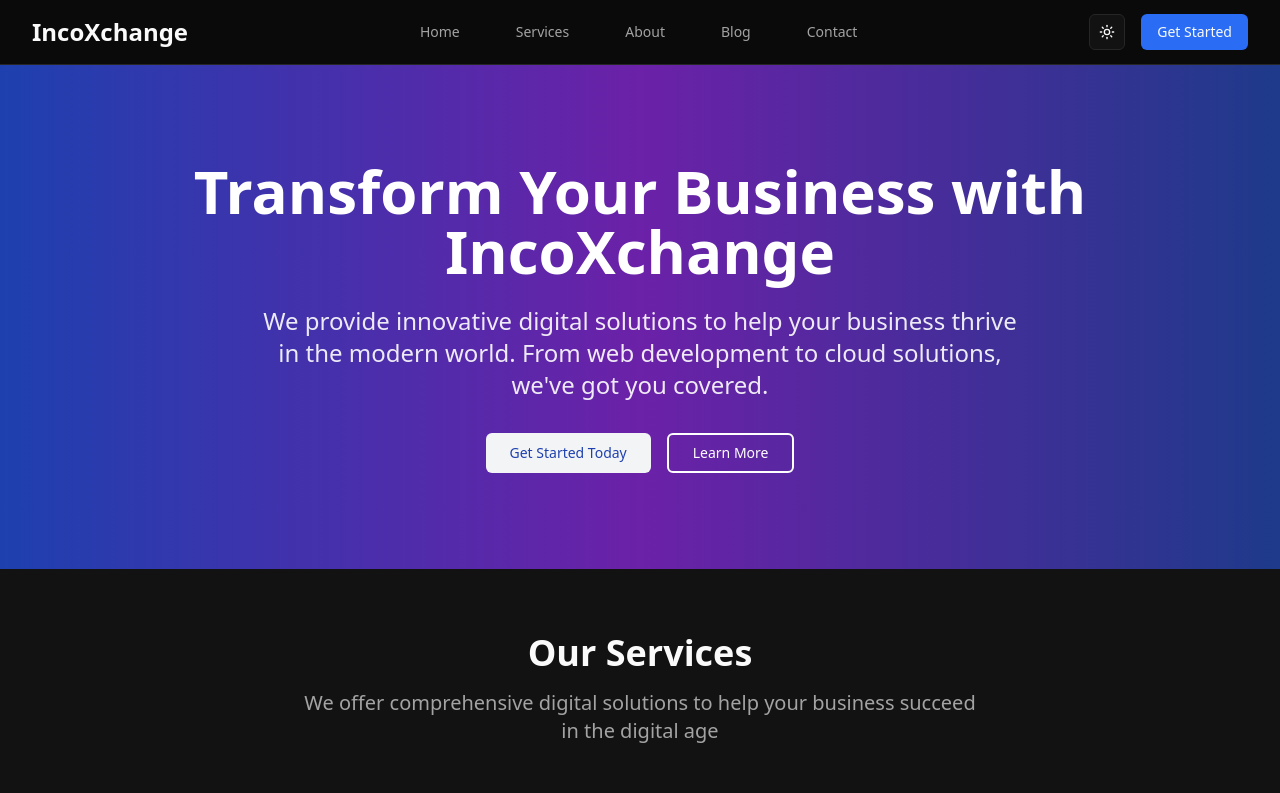
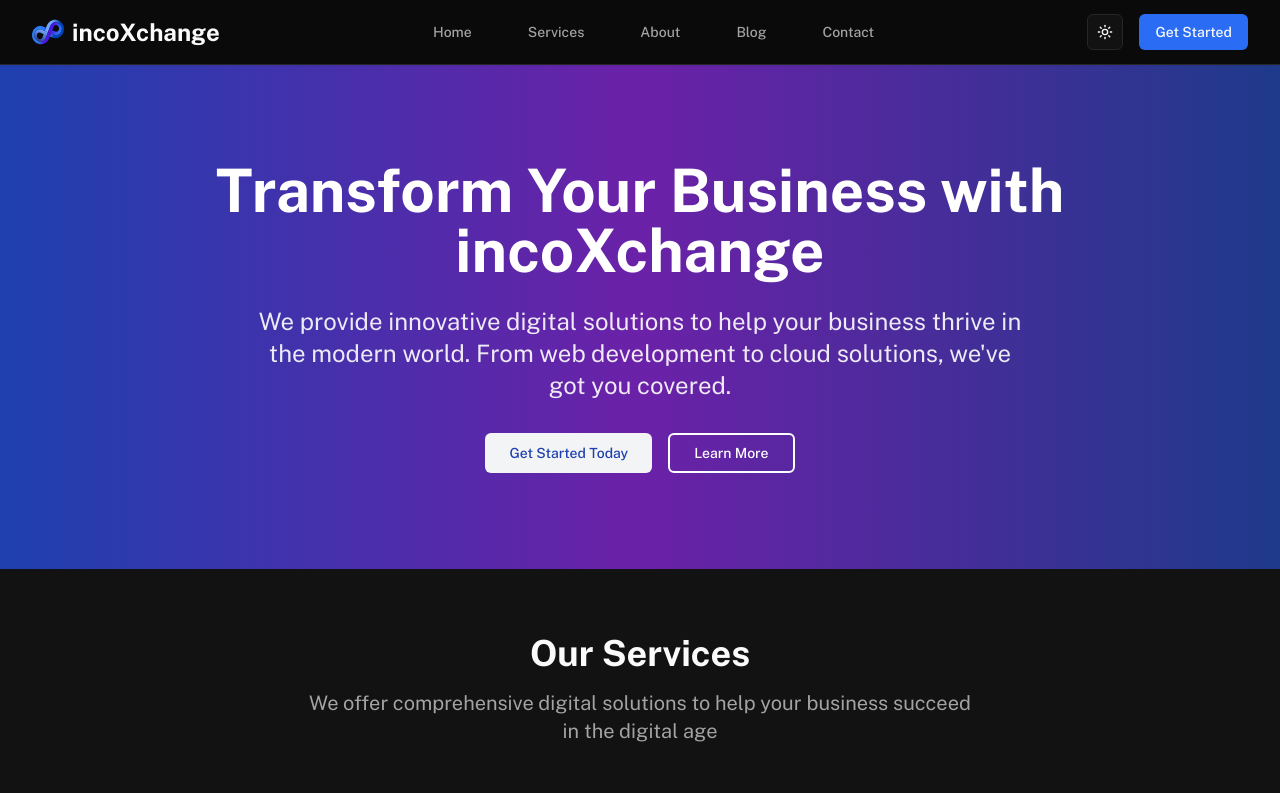
Before and after one commit to vznlabdev/ixc-website, a Next.js app: page / in a window 1280 px wide. Shown: the top 793 px of the page. Built offline with nearby package versions, Linux system fonts and the light colour scheme.

Commit message:
Theme Switcher

```diff
--- a/sanity.config.ts
+++ b/sanity.config.ts
@@ -5,7 +5,7 @@ import { schemaTypes } from './schemas'
 
 export default defineConfig({
   name: 'default',
-  title: 'IncoXchange',
+  title: 'incoXchange',
   projectId: process.env.NEXT_PUBLIC_SANITY_PROJECT_ID || '',
   dataset: process.env.NEXT_PUBLIC_SANITY_DATASET || 'production',
   plugins: [structureTool(), visionTool()],
--- a/src/app/layout.tsx
+++ b/src/app/layout.tsx
@@ -1,38 +1,34 @@
 import type { Metadata } from "next";
-import { Geist, Geist_Mono } from "next/font/google";
+import { Public_Sans } from "next/font/google";
 import "./globals.css";
 import Header from "@/components/Header";
 import Footer from "@/components/Footer";
 import { ThemeProvider } from "@/components/ThemeProvider";
 
-const geistSans = Geist({
-  variable: "--font-geist-sans",
+const publicSans = Public_Sans({
+  variable: "--font-public-sans",
   subsets: ["latin"],
-});
-
-const geistMono = Geist_Mono({
-  variable: "--font-geist-mono",
-  subsets: ["latin"],
+  display: "swap",
 });
 
 export const metadata: Metadata = {
-  title: "IncoXchange - Digital Transformation & Business Solutions",
-  description: "Transform your business with IncoXchange. We provide innovative digital solutions including web development, mobile apps, cloud solutions, and consulting services.",
+  title: "incoXchange - Digital Transformation & Business Solutions",
+  description: "Transform your business with incoXchange. We provide innovative digital solutions including web development, mobile apps, cloud solutions, and consulting services.",
   keywords: "digital transformation, web development, mobile apps, cloud solutions, consulting, business solutions",
-  authors: [{ name: "IncoXchange Team" }],
-  creator: "IncoXchange",
-  publisher: "IncoXchange",
+  authors: [{ name: "incoXchange Team" }],
+  creator: "incoXchange",
+  publisher: "incoXchange",
   openGraph: {
-    title: "IncoXchange - Digital Transformation & Business Solutions",
-    description: "Transform your business with IncoXchange. We provide innovative digital solutions for modern businesses.",
+    title: "incoXchange - Digital Transformation & Business Solutions",
+    description: "Transform your business with incoXchange. We provide innovative digital solutions for modern businesses.",
     url: "https://incoxchange.com",
-    siteName: "IncoXchange",
+    siteName: "incoXchange",
     type: "website",
   },
   twitter: {
     card: "summary_large_image",
-    title: "IncoXchange - Digital Transformation & Business Solutions",
-    description: "Transform your business with IncoXchange. We provide innovative digital solutions for modern businesses.",
+    title: "incoXchange - Digital Transformation & Business Solutions",
+    description: "Transform your business with incoXchange. We provide innovative digital solutions for modern businesses.",
   },
 };
 
@@ -44,7 +40,7 @@ export default function RootLayout({
   return (
     <html lang="en" suppressHydrationWarning>
       <body
-        className={`${geistSans.variable} ${geistMono.variable} antialiased`}
+        className={`${publicSans.variable} font-sans antialiased`}
       >
         <ThemeProvider>
           <Header />
--- a/src/components/Footer.tsx
+++ b/src/components/Footer.tsx
@@ -6,7 +6,7 @@ export default function Footer() {
       <div className="max-w-7xl mx-auto px-4 sm:px-6 lg:px-8">
         <div className="grid grid-cols-1 md:grid-cols-4 gap-8 py-12">
           <div className="col-span-1 md:col-span-2">
-            <h3 className="text-2xl font-bold mb-4 text-foreground">IncoXchange</h3>
+            <h3 className="text-2xl font-bold mb-4 text-foreground">incoXchange</h3>
             <p className="text-muted-foreground mb-4">
               Your trusted partner for digital transformation and business excellence.
             </p>
@@ -78,7 +78,7 @@ export default function Footer() {
 
         <div className="border-t pt-8 pb-4">
           <p className="text-center text-muted-foreground">
-            © 2024 IncoXchange. All rights reserved.
+            © 2024 incoXchange. All rights reserved.
           </p>
         </div>
       </div>
--- a/src/components/Header.tsx
+++ b/src/components/Header.tsx
@@ -4,12 +4,21 @@ import { DarkModeToggle } from '@/components/DarkModeToggle'
 
 export default function Header() {
   return (
-    <header className="bg-background border-b shadow-sm">
+    <header className="sticky top-0 z-50 bg-background border-b shadow-sm">
       <div className="max-w-7xl mx-auto px-4 sm:px-6 lg:px-8">
         <div className="flex justify-between items-center h-16">
           <div className="flex items-center">
-            <Link href="/" className="text-2xl font-bold text-foreground">
-              IncoXchange
+            <Link href="/" className="flex items-center space-x-2">
+              {/* Logomark */}
+              <img
+                src="/incoxchange-logomark.svg"
+                alt="incoXchange Logo"
+                className="w-8 h-8"
+              />
+              {/* Logo text */}
+              <span className="text-2xl font-bold text-foreground">
+                incoXchange
+              </span>
             </Link>
           </div>
 
--- a/src/components/Hero.tsx
+++ b/src/components/Hero.tsx
@@ -9,7 +9,7 @@ interface HeroProps {
 }
 
 export default function Hero({
-  title = "Transform Your Business with IncoXchange",
+  title = "Transform Your Business with incoXchange",
   subtitle = "We provide innovative digital solutions to help your business thrive in the modern world. From web development to cloud solutions, we've got you covered.",
   ctaText = "Get Started Today",
   ctaUrl = "/contact"
--- a/tailwind.config.js
+++ b/tailwind.config.js
@@ -16,6 +16,9 @@ module.exports = {
       },
     },
     extend: {
+      fontFamily: {
+        sans: ["var(--font-public-sans)", "sans-serif"],
+      },
       colors: {
         border: "hsl(var(--border))",
         input: "hsl(var(--input))",
```
Also changed, not shown: public/incoxchange-logomark.svg (added), 1 other file (tests, documents, lock files or other folders).
